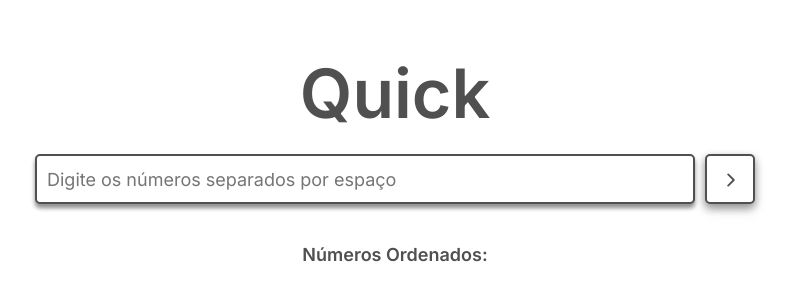
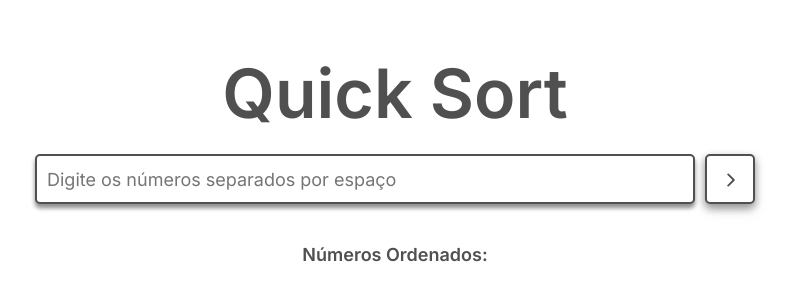
Before and after one commit to educentenaro/QuickSort, a plain HTML site: page index.html in a window 1280 px wide. Shown: the part 148-448 px from the top of the page, without its empty margins (245-1037 px from the left). Drawn offline with nearby package versions, Linux system fonts and the light colour scheme.

Commit message:
Changed title

```diff
--- a/index.html
+++ b/index.html
@@ -7,7 +7,7 @@
   <link rel="preconnect" href="https://fonts.googleapis.com">
   <link rel="preconnect" href="https://fonts.gstatic.com" crossorigin>
   <link href="https://fonts.googleapis.com/css2?family=Inter:wght@400;600&display=swap" rel="stylesheet">
-  <title>Ordenador Quick</title>
+  <title>Ordenador Quick Sort</title>
   <link rel="icon" href="./assets/favicon.png">
 </head>
 
@@ -16,7 +16,7 @@
 <body>
   <main>
     <div>
-      <strong>Quick</strong>
+      <strong>Quick Sort</strong>
     </div>
     <div class="container">
       <input type="text" id="numberInput" placeholder="Digite os números separados por espaço" />
```
